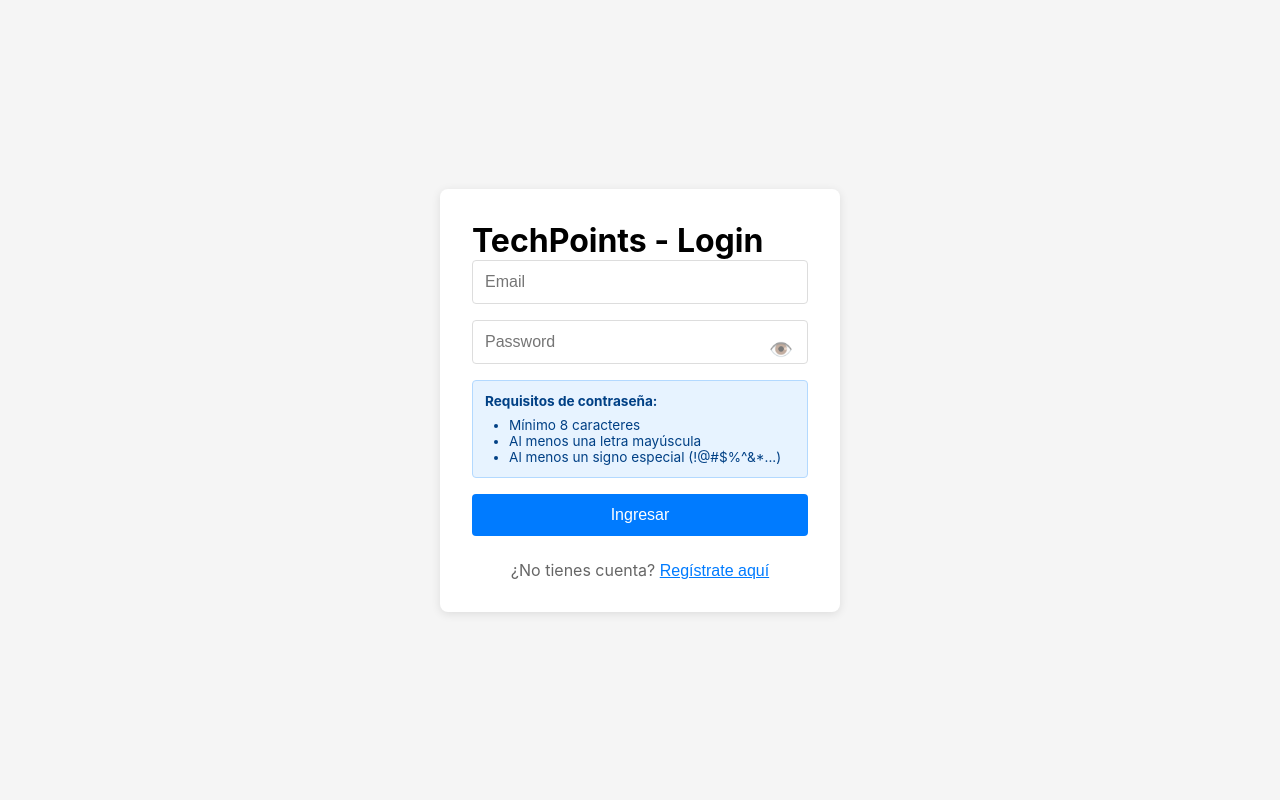
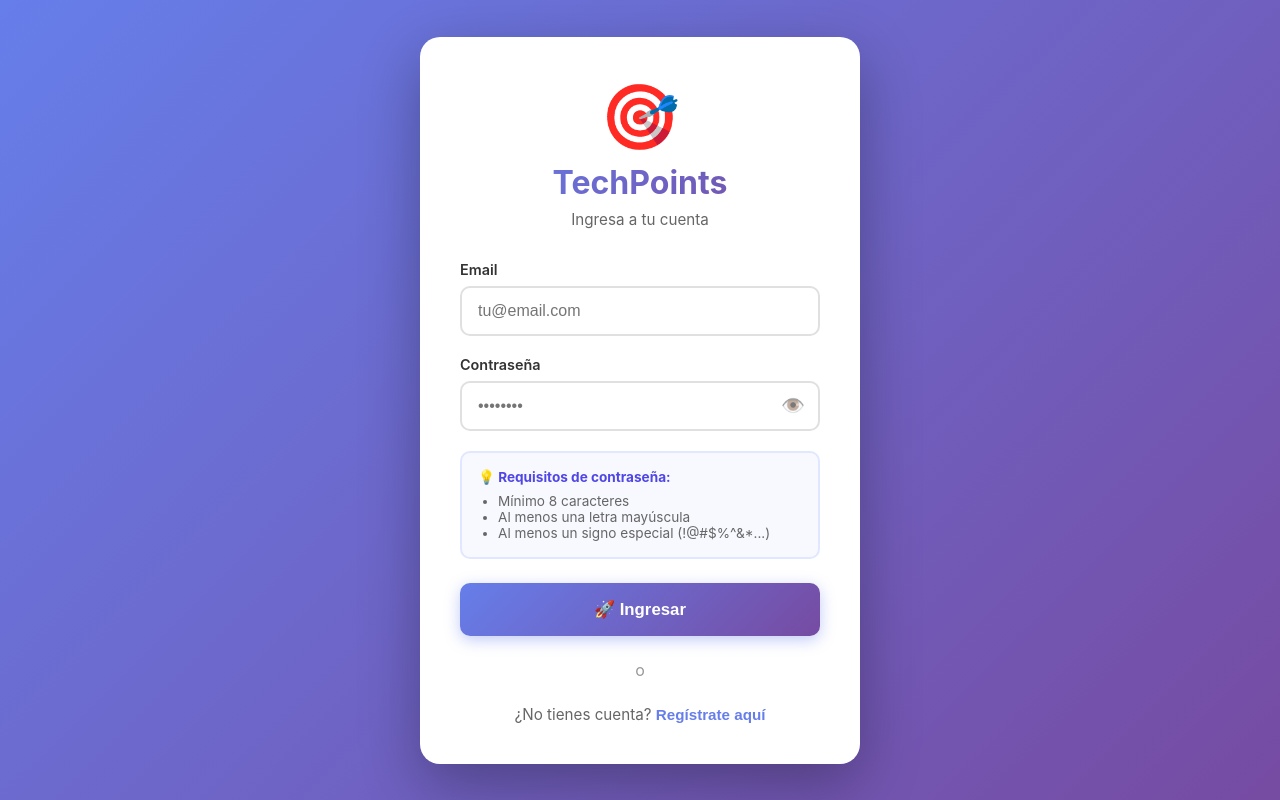
Before and after one commit to CrlsDuty/TechPoints-proyecto-web, a React (Vite) app in the folder microfrontends/shell-app/: page / in a window 1280 px wide. Built offline with nearby package versions, Linux system fonts and the light colour scheme; no server answers.

Commit message:
style: Rediseñar interfaz de Login con gradientes modernos, animaciones y mejor UX

```diff
--- a/microfrontends/shell-app/src/auth/Login.jsx
+++ b/microfrontends/shell-app/src/auth/Login.jsx
@@ -22,37 +22,55 @@ export const Login = ({ onIrRegistro }) => {
   return (
     <div style={styles.container}>
       <div style={styles.card}>
-        <h1>TechPoints - Login</h1>
-        <form onSubmit={handleSubmit}>
+        <div style={styles.logoContainer}>
+          <div style={styles.logo}>🎯</div>
+          <h1 style={styles.title}>TechPoints</h1>
+          <p style={styles.subtitle}>Ingresa a tu cuenta</p>
+        </div>
+
+        <form onSubmit={handleSubmit} style={styles.form}>
+          <div style={styles.inputGroup}>
+            <label style={styles.labelInput}>Email</label>
             <input
               type="email"
-            placeholder="Email"
+              placeholder="tu@email.com"
               value={email}
               onChange={(e) => setEmail(e.target.value)}
               required
               style={styles.input}
             />
+          </div>
+
+          <div style={styles.inputGroup}>
+            <label style={styles.labelInput}>Contraseña</label>
             <PasswordInput
               value={password}
               onChange={(e) => setPassword(e.target.value)}
-            placeholder="Password"
+              placeholder="••••••••"
               name="password"
               required
               minLength={8}
               style={styles.input}
             />
+          </div>
+
           <div style={styles.infoBox}>
-            <strong>Requisitos de contraseña:</strong>
+            <strong style={styles.infoTitle}>💡 Requisitos de contraseña:</strong>
             <ul style={styles.lista}>
               <li>Mínimo 8 caracteres</li>
               <li>Al menos una letra mayúscula</li>
               <li>Al menos un signo especial (!@#$%^&*...)</li>
             </ul>
           </div>
-          <button type="submit" disabled={cargando} style={styles.button}>
-            {cargando ? 'Cargando...' : 'Ingresar'}
+
+          <button type="submit" disabled={cargando} style={cargando ? styles.buttonDisabled : styles.button}>
+            {cargando ? '⏳ Cargando...' : '🚀 Ingresar'}
           </button>
         </form>
+
+        <div style={styles.divider}>
+          <span style={styles.dividerText}>o</span>
+        </div>
 
         <div style={styles.linkContainer}>
           <span style={styles.textGris}>¿No tienes cuenta? </span>
@@ -75,62 +93,135 @@ const styles = {
     justifyContent: 'center',
     alignItems: 'center',
     minHeight: '100vh',
-    backgroundColor: '#f5f5f5'
+    background: 'linear-gradient(135deg, #667eea 0%, #764ba2 100%)',
+    padding: '1rem'
   },
   card: {
     backgroundColor: 'white',
-    padding: '2rem',
-    borderRadius: '8px',
-    boxShadow: '0 2px 10px rgba(0,0,0,0.1)',
+    padding: '2.5rem',
+    borderRadius: '20px',
+    boxShadow: '0 20px 60px rgba(0,0,0,0.3)',
     width: '100%',
-    maxWidth: '400px'
+    maxWidth: '440px',
+    animation: 'fadeIn 0.5s ease-in'
+  },
+  logoContainer: {
+    textAlign: 'center',
+    marginBottom: '2rem'
+  },
+  logo: {
+    fontSize: '4rem',
+    marginBottom: '0.5rem',
+    animation: 'bounce 2s infinite'
+  },
+  title: {
+    margin: '0.5rem 0',
+    fontSize: '2rem',
+    background: 'linear-gradient(135deg, #667eea 0%, #764ba2 100%)',
+    WebkitBackgroundClip: 'text',
+    WebkitTextFillColor: 'transparent',
+    fontWeight: '700'
+  },
+  subtitle: {
+    margin: '0.25rem 0 0 0',
+    color: '#666',
+    fontSize: '0.95rem'
+  },
+  form: {
+    marginBottom: '1.5rem'
+  },
+  inputGroup: {
+    marginBottom: '1.25rem'
+  },
+  labelInput: {
+    display: 'block',
+    marginBottom: '0.5rem',
+    fontWeight: '600',
+    color: '#333',
+    fontSize: '0.9rem'
   },
   input: {
     width: '100%',
-    padding: '0.75rem',
-    marginBottom: '1rem',
-    border: '1px solid #ddd',
-    borderRadius: '4px',
-    fontSize: '1rem'
+    padding: '0.875rem 1rem',
+    border: '2px solid #e0e0e0',
+    borderRadius: '10px',
+    fontSize: '1rem',
+    boxSizing: 'border-box',
+    transition: 'all 0.3s ease',
+    outline: 'none'
   },
   infoBox: {
-    backgroundColor: '#e7f3ff',
-    border: '1px solid #b3d9ff',
-    borderRadius: '4px',
-    padding: '0.75rem',
-    marginBottom: '1rem',
-    fontSize: '0.85rem',
-    color: '#004085'
+    backgroundColor: '#f8f9ff',
+    border: '2px solid #e0e7ff',
+    borderRadius: '10px',
+    padding: '1rem',
+    marginBottom: '1.5rem',
+    fontSize: '0.85rem'
+  },
+  infoTitle: {
+    color: '#4f46e5',
+    display: 'block',
+    marginBottom: '0.5rem'
   },
   lista: {
-    margin: '0.5rem 0 0 1rem',
-    paddingLeft: '0.5rem'
+    margin: '0.5rem 0 0 1.25rem',
+    paddingLeft: '0',
+    color: '#666'
   },
   button: {
     width: '100%',
-    padding: '0.75rem',
-    backgroundColor: '#007bff',
+    padding: '1rem',
+    background: 'linear-gradient(135deg, #667eea 0%, #764ba2 100%)',
     color: 'white',
     border: 'none',
-    borderRadius: '4px',
-    fontSize: '1rem',
-    cursor: 'pointer'
+    borderRadius: '10px',
+    fontSize: '1.05rem',
+    cursor: 'pointer',
+    fontWeight: '600',
+    transition: 'all 0.3s ease',
+    boxShadow: '0 4px 15px rgba(102, 126, 234, 0.4)'
+  },
+  buttonDisabled: {
+    width: '100%',
+    padding: '1rem',
+    background: '#ccc',
+    color: 'white',
+    border: 'none',
+    borderRadius: '10px',
+    fontSize: '1.05rem',
+    cursor: 'not-allowed',
+    fontWeight: '600'
+  },
+  divider: {
+    textAlign: 'center',
+    margin: '1.5rem 0',
+    position: 'relative'
+  },
+  dividerText: {
+    background: 'white',
+    padding: '0 1rem',
+    color: '#999',
+    position: 'relative',
+    zIndex: 1
   },
   linkContainer: {
-    marginTop: '1.5rem',
-    textAlign: 'center'
+    textAlign: 'center',
+    marginTop: '1.5rem'
   },
   textGris: {
-    color: '#666'
+    color: '#666',
+    fontSize: '0.95rem'
   },
   linkButton: {
     background: 'none',
     border: 'none',
-    color: '#007bff',
+    color: '#667eea',
     cursor: 'pointer',
-    textDecoration: 'underline',
-    fontSize: '1rem',
-    padding: 0
+    textDecoration: 'none',
+    fontSize: '0.95rem',
+    padding: 0,
+    fontWeight: '600',
+    transition: 'color 0.3s ease'
   }
 }
 
```
Lines whose indentation alone changed are shown as unchanged.
